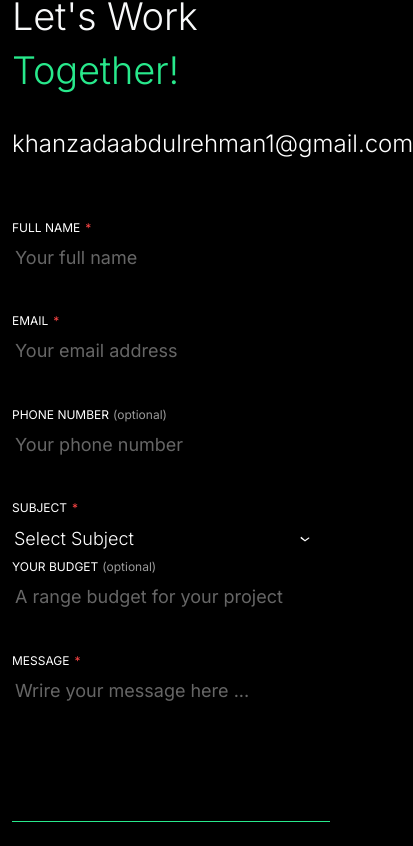
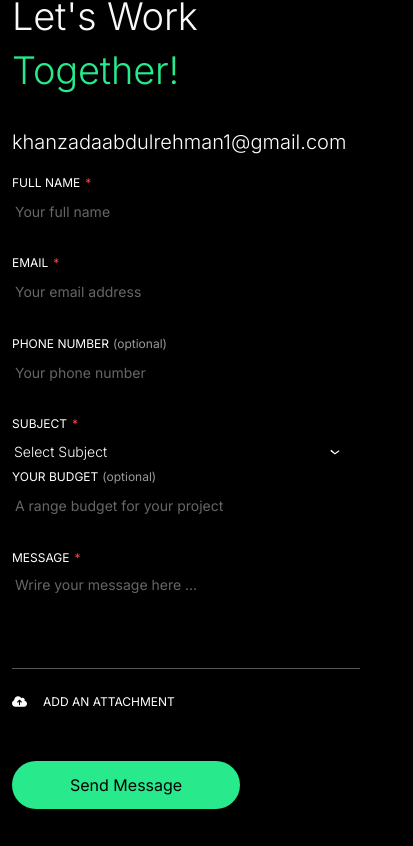
Before and after one commit to abdulrehmankz1/personal-portfolio, a React (Create React App) app: page / in a window 390 px wide. Shown: the part 8338-9184 px from the top of the page, 413 px wide, since content can reach past the window. Built offline with nearby package versions, Linux system fonts and the light colour scheme.

Commit message:
add contact section styling

```diff
--- a/src/styles.scss
+++ b/src/styles.scss
@@ -476,7 +476,7 @@ body {
     }
 
     .message {
-      border-bottom: 1px solid $secondary-color !important;
+      border-bottom: 1px solid #555555 !important;
       border-radius: 0;
       height: 150px;
       resize: none;
@@ -601,7 +601,30 @@ body {
         margin-bottom: 5px;
       }
     }
-
+    .contact_section {
+      h3 {
+        font-size: 20px;
+        margin-bottom: 20px;
+      }
+      form > div{
+width: 95% !important;
+      }
+      input::placeholder,
+      textarea::placeholder {
+        font-size: 14px;
+      }
+      select#subject {
+        font-size: 14px;
+      }
+      input,
+      textarea {
+        font-size: 16px;
+        margin: 0 0 24px;
+      }
+      .message {
+        height: 100px;
+      }
+    }
   }
 
   @media (min-width: 576px) and (max-width: 767px) {
```
